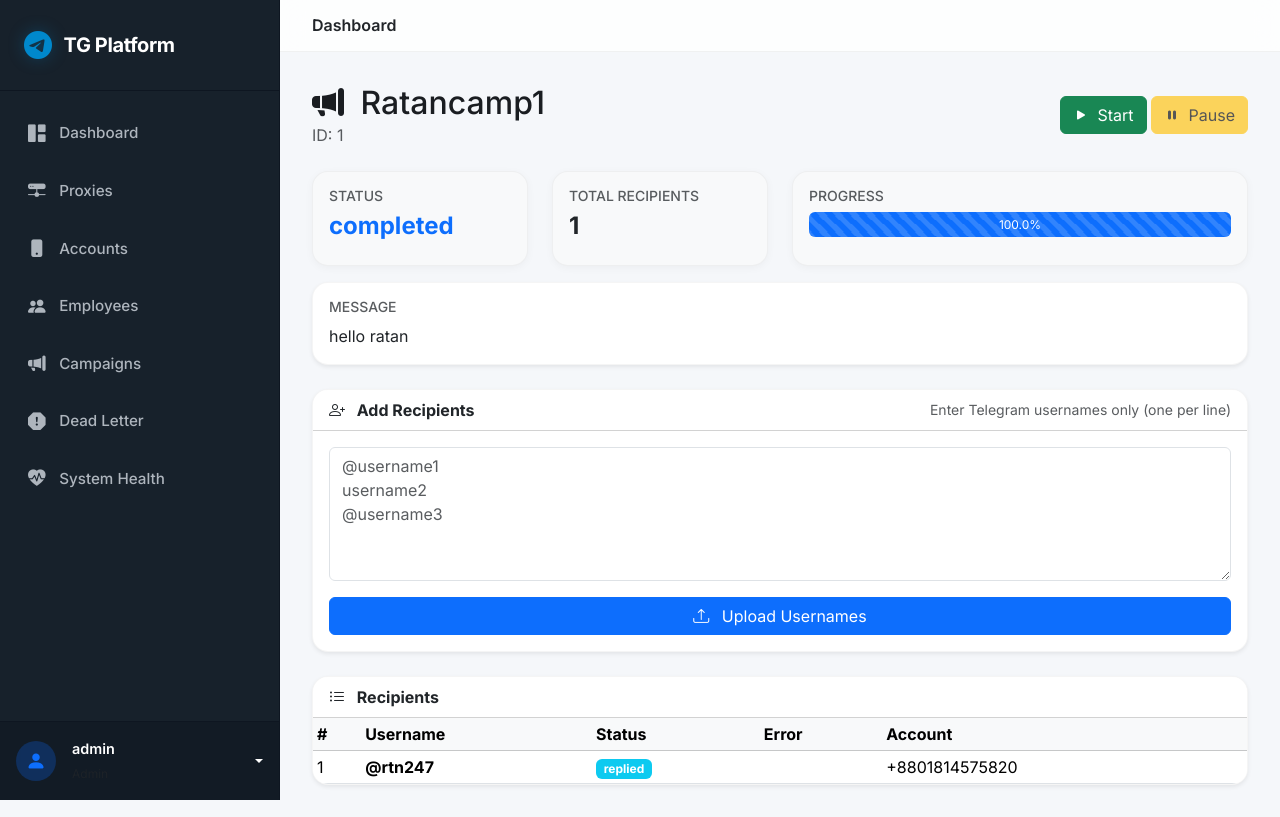
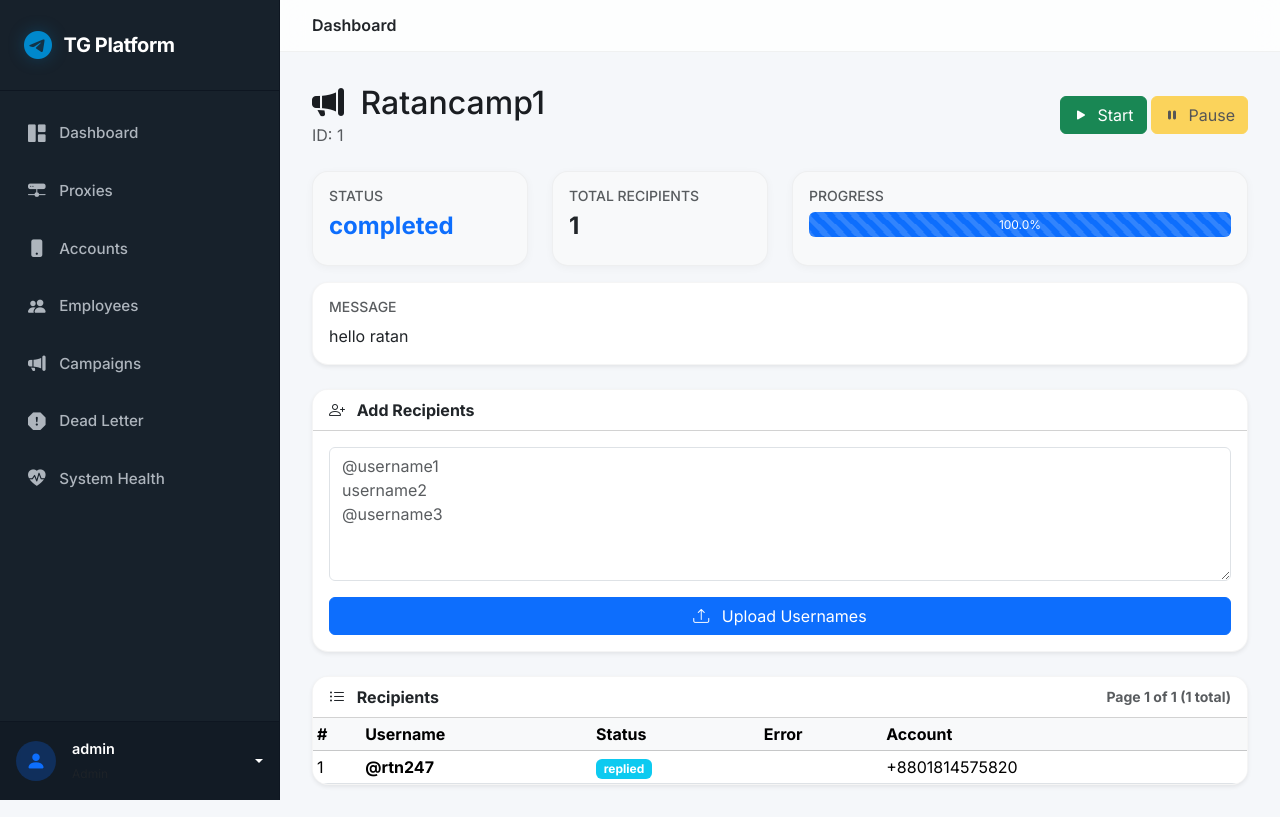
Before and after one commit to efajtahamid-pro/tgsender22, a Flask app: page /admin/campaign/1 in a window 1280 px wide. Run offline with Flask 3, Linux system fonts and the light colour scheme; a user stored in the database is signed in; data comes from the database, SQL or seed files in the repository; some libraries are stand-ins or nearby versions.

Commit message:
Improve campaign detail page layout and functionality
Refactor HTML structure and JavaScript for campaign management.

```diff
--- a/app/templates/admin/campaign_detail.html
+++ b/app/templates/admin/campaign_detail.html
@@ -8,11 +8,15 @@
     <div>
         <form method="POST" action="{{ url_for('admin.start_campaign', id=campaign.id) }}" style="display:inline">
             <input type="hidden" name="csrf_token" value="{{ csrf_token() }}">
-            <button class="btn btn-success" {% if campaign.status == 'running' %}disabled{% endif %}><i class="bi bi-play-fill me-1"></i> Start</button>
+            <button class="btn btn-success" {% if campaign.status == 'running' %}disabled{% endif %}>
+                <i class="bi bi-play-fill me-1"></i> Start
+            </button>
         </form>
         <form method="POST" action="{{ url_for('admin.pause_campaign', id=campaign.id) }}" style="display:inline">
             <input type="hidden" name="csrf_token" value="{{ csrf_token() }}">
-            <button class="btn btn-warning" {% if campaign.status != 'running' %}disabled{% endif %}><i class="bi bi-pause-fill me-1"></i> Pause</button>
+            <button class="btn btn-warning" {% if campaign.status != 'running' %}disabled{% endif %}>
+                <i class="bi bi-pause-fill me-1"></i> Pause
+            </button>
         </form>
     </div>
 </div>
@@ -40,10 +44,7 @@
                 <h6 class="text-uppercase text-muted small">Progress</h6>
                 <div class="progress mt-2" style="height: 25px;">
                     <div id="progressBar" class="progress-bar progress-bar-striped progress-bar-animated bg-primary"
-                         role="progressbar"
-                         data-progress="{{ stats.progress }}">
-                        {{ stats.progress }}%
-                    </div>
+                         data-progress="{{ stats.progress }}">{{ stats.progress }}%</div>
                 </div>
             </div>
         </div>
@@ -58,15 +59,13 @@
 </div>
 
 <div class="card shadow-sm mb-4">
-    <div class="card-header bg-white d-flex justify-content-between align-items-center">
-        <span class="fw-bold"><i class="bi bi-person-plus me-2"></i> Add Recipients</span>
-        <span class="text-muted small">Enter Telegram usernames only (one per line)</span>
-    </div>
+    <div class="card-header bg-white fw-bold"><i class="bi bi-person-plus me-2"></i> Add Recipients</div>
     <div class="card-body">
         <form method="POST">
             <input type="hidden" name="csrf_token" value="{{ csrf_token() }}">
             <div class="mb-3">
-                <textarea name="usernames" class="form-control" rows="5" placeholder="@username1&#10;username2&#10;@username3" required></textarea>
+                <textarea name="usernames" class="form-control" rows="5"
+                          placeholder="@username1&#10;username2&#10;@username3" required></textarea>
             </div>
             <button class="btn btn-primary w-100"><i class="bi bi-upload me-2"></i> Upload Usernames</button>
         </form>
@@ -74,22 +73,19 @@
 </div>
 
 <div class="card shadow-sm">
-    <div class="card-header bg-white fw-bold"><i class="bi bi-list-ul me-2"></i> Recipients</div>
+    <div class="card-header bg-white fw-bold d-flex justify-content-between align-items-center">
+        <span><i class="bi bi-list-ul me-2"></i> Recipients</span>
+        <span class="text-muted small">Page {{ pagination.page }} of {{ pagination.pages }} ({{ pagination.total }} total)</span>
+    </div>
     <div class="table-responsive" style="max-height: 500px;">
         <table class="table table-sm table-hover mb-0">
             <thead class="table-light sticky-top">
-                <tr>
-                    <th>#</th>
-                    <th>Username</th>
-                    <th>Status</th>
-                    <th>Error</th>
-                    <th>Account</th>
-                </tr>
+                <tr><th>#</th><th>Username</th><th>Status</th><th>Error</th><th>Account</th></tr>
             </thead>
             <tbody id="recTable">
                 {% for r in recipients %}
                 <tr id="rec-{{ r.id }}">
-                    <td>{{ loop.index }}</td>
+                    <td>{{ (pagination.page - 1) * pagination.per_page + loop.index }}</td>
                     <td class="fw-bold">@{{ r.username }}</td>
                     <td>
                         <span class="badge bg-{{ 'success' if r.status == 'sent' else 'danger' if r.status == 'failed' else 'info' if r.status == 'replied' else 'dark' if r.status == 'dead_letter' else 'secondary' }}">
@@ -103,21 +99,41 @@
             </tbody>
         </table>
     </div>
+    {% if pagination.pages > 1 %}
+    <div class="card-footer bg-white">
+        <nav>
+            <ul class="pagination justify-content-center mb-0">
+                <li class="page-item {{ 'disabled' if not pagination.has_prev }}">
+                    <a class="page-link" href="?page={{ pagination.prev_num }}">← Prev</a>
+                </li>
+                {% for p in range(1, pagination.pages + 1) %}
+                    {% if p <= 5 or p > pagination.pages - 2 or (p >= pagination.page - 1 and p <= pagination.page + 1) %}
+                        <li class="page-item {{ 'active' if p == pagination.page }}">
+                            <a class="page-link" href="?page={{ p }}">{{ p }}</a>
+                        </li>
+                    {% elif p == 6 or p == pagination.pages - 2 %}
+                        <li class="page-item disabled"><span class="page-link">…</span></li>
+                    {% endif %}
+                {% endfor %}
+                <li class="page-item {{ 'disabled' if not pagination.has_next }}">
+                    <a class="page-link" href="?page={{ pagination.next_num }}">Next →</a>
+                </li>
+            </ul>
+        </nav>
+    </div>
+    {% endif %}
 </div>
 {% endblock %}
 
 {% block scripts %}
 <script>
-    // Fix for linter: Read campaign ID from DOM instead of Jinja
-    const campaignId = document.querySelector('p.text-muted.mb-0').textContent.split(': ')[1];
 const socket = io();
-
+const campaignId = {{ campaign.id }};
 socket.on('connect', () => socket.emit('join_campaign', {campaign_id: campaignId}));
 
 setInterval(() => {
-        fetch(`/api/campaign/${campaignId}/status`)
-            .then(r => r.json())
-            .then(d => updateUI(d));
+    fetch(`{{ url_for("api.campaign_status", campaign_id=campaign.id) }}`)
+        .then(r => r.json()).then(d => updateUI(d));
 }, 10000);
 
 function updateUI(d) {
@@ -129,12 +145,11 @@
     bar.textContent = progress + '%';
 }
 
-    // Initialize progress bar width
 const initBar = document.getElementById('progressBar');
 initBar.style.width = initBar.getAttribute('data-progress') + '%';
 
 socket.on('recipient_update', (data) => {
-        if (data.campaign_id != campaignId) return; // using != because types might differ
+    if (data.campaign_id !== campaignId) return;
     const row = document.getElementById('rec-' + data.recipient_id);
     if (row) {
         const badge = row.cells[2].querySelector('span');
@@ -144,13 +159,12 @@
         if (data.last_error) row.cells[3].textContent = data.last_error;
         if (data.assigned_account) row.cells[4].textContent = data.assigned_account;
     }
-        fetch(`/api/campaign/${campaignId}/status`)
-            .then(r => r.json())
-            .then(d => updateUI(d));
+    fetch(`{{ url_for("api.campaign_status", campaign_id=campaign.id) }}`)
+        .then(r => r.json()).then(d => updateUI(d));
 });
 
 socket.on('campaign_status', (data) => {
-        if (data.campaign_id != campaignId) return;
+    if (data.campaign_id === campaignId)
         document.getElementById('campStatus').textContent = data.status;
 });
 </script>
```
Lines whose indentation alone changed are shown as unchanged.
